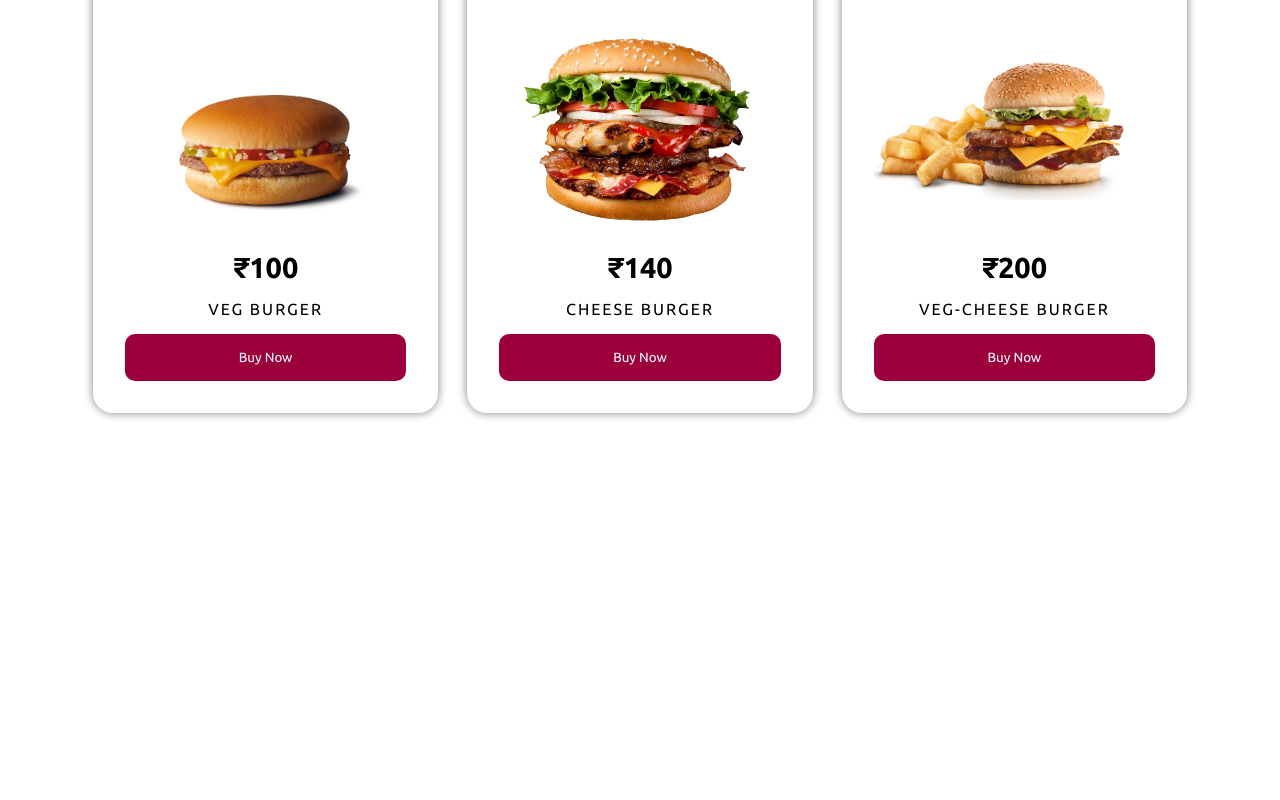
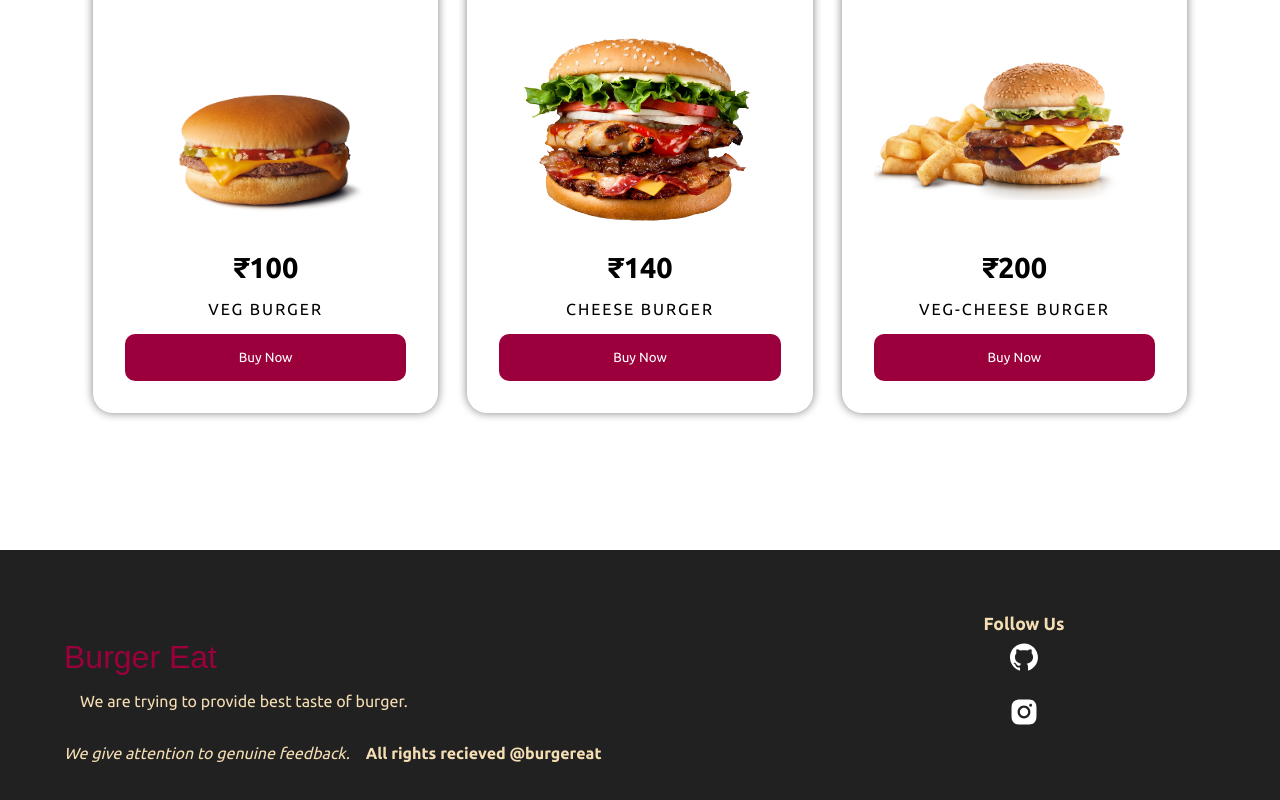
Before and after one commit to devXjatin/BURGER_EAT, a React (Create React App) app in the folder frontend/: page / in a window 1280 px wide. Shown: the part 1770-2570 px from the top of the page. Before the commit the page ends 2320 px from the top, so only its background shows below. Built offline with nearby package versions, Linux system fonts and the light colour scheme.

Commit message:
footer created

```diff
--- a/frontend/src/App.js
+++ b/frontend/src/App.js
@@ -6,6 +6,8 @@ import "./styles/Header.scss"
 import "./styles/Home.scss"
 import "./styles/Founder.scss"
 import "./styles/Menu.scss"
+import "./styles/Footer.scss"
+import Footer from "./components/layout/Footer"
 
 
 function App() {
@@ -15,6 +17,7 @@ function App() {
     <Routes>
       <Route path="/" element={<Home/>}/>
     </Routes>
+    <Footer/>
    </Router>
   );
 }
--- /dev/null
+++ b/frontend/src/components/layout/Footer.jsx
@@ -0,0 +1,23 @@
+import React from 'react'
+import {AiFillInstagram, AiFillGithub} from 'react-icons/ai'
+const Footer = () => {
+  return (
+   <footer>
+     <div>
+        <h2>Burger Eat</h2>
+        <p>We are trying to provide best taste of burger.</p>
+        <br />
+        <em>We give attention to genuine feedback.</em>
+        <strong>All rights recieved @burgereat</strong>
+
+     </div>
+     <aside>
+        <h4>Follow Us</h4>
+        <a href="https://github.com/devXjatin"><AiFillGithub/></a>
+        <a href="https://instagram.com/insane.jatin"><AiFillInstagram/></a>
+     </aside>
+   </footer>
+  )
+}
+
+export default Footer
--- /dev/null
+++ b/frontend/src/styles/Footer.scss
@@ -0,0 +1,53 @@
+@import "Colors";
+
+footer {
+  min-height: 300px;
+  background-color: $dark;
+  padding: 4rem;
+  display: grid;
+  grid-template-columns: 2fr 1fr;
+  color: wheat;
+  align-items: center;
+
+  h2 {
+    color: $red;
+    font-family: fantasy;
+    font-weight: 400;
+    font-size: 2rem;
+  }
+
+  p,
+  strong {
+    margin: 1rem;
+  }
+
+  aside{
+    height: 100%;
+    display: flex;
+    flex-direction: column;
+    align-items: center;
+
+    h4 {
+        font-size: 1.1rem;
+
+    }
+
+    a{
+        margin: 0.5rem;
+        font-size: 2rem;
+        color: white;
+
+        &:hover{
+            color: $red;
+        }
+    }
+  }
+}
+
+@media screen and (max-width:600px) {
+    footer{
+        grid-template-columns: 1fr;
+        text-align: center;
+    }
+
+}
```
